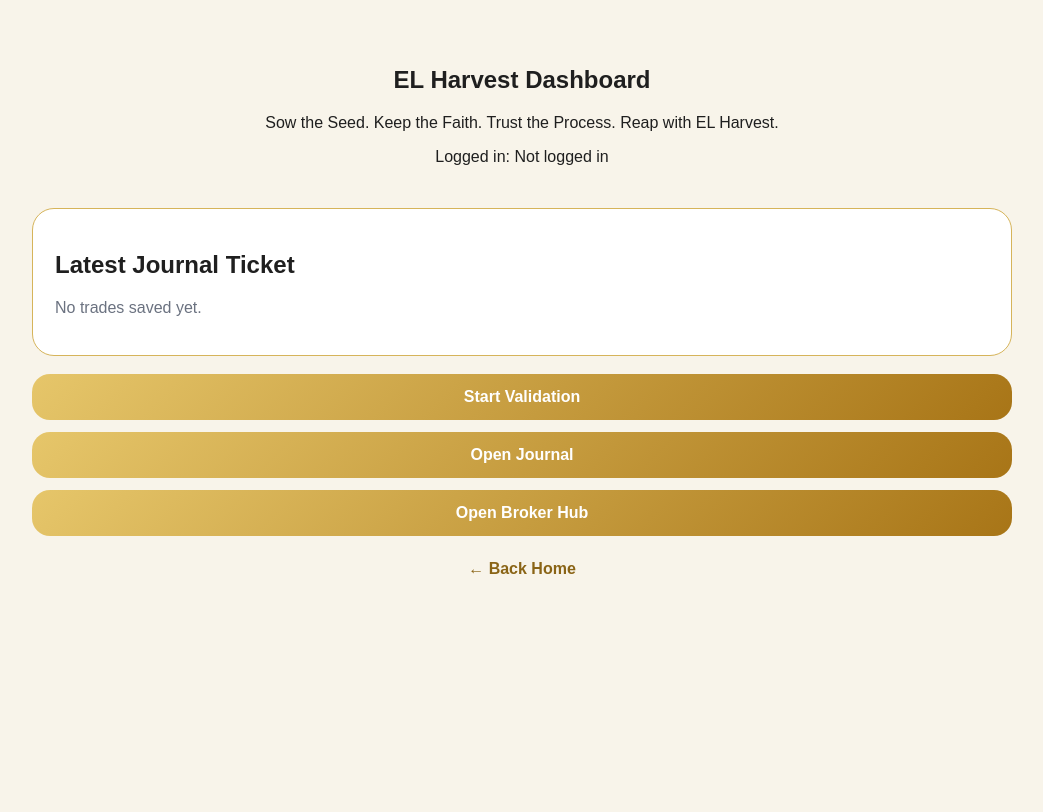
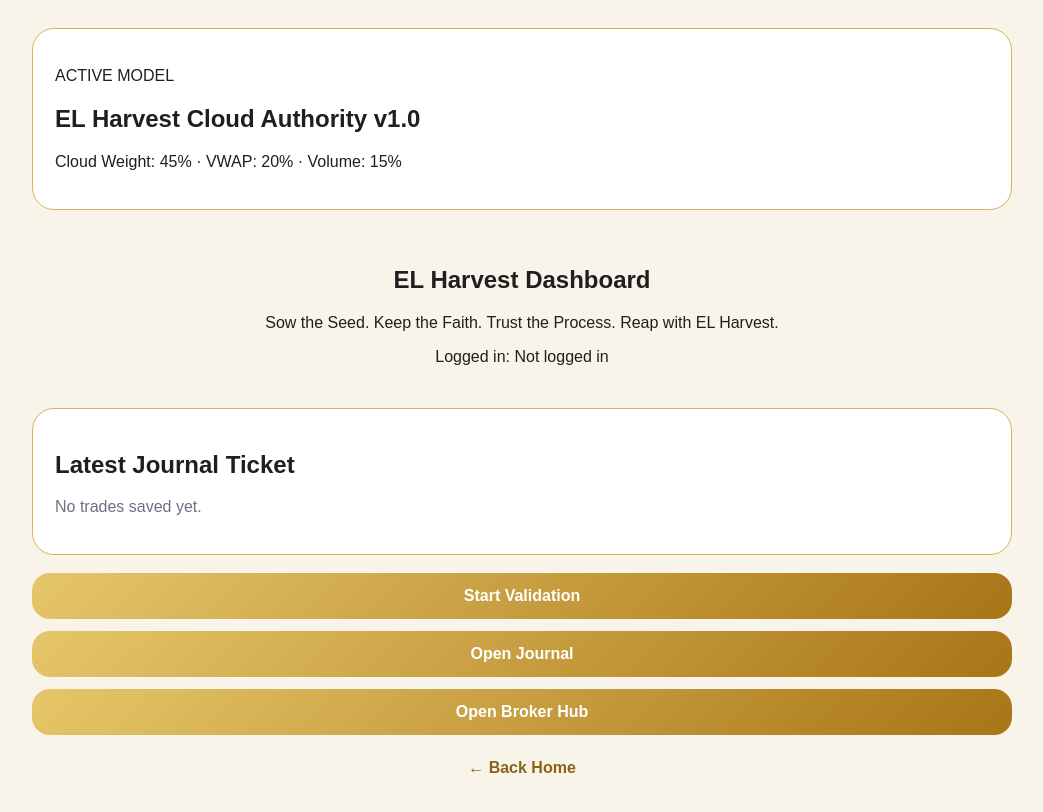
Before and after one commit to 1anointedradio-maker/elharvest-web, a Next.js app: page /dashboard in a window 1280 px wide. Shown: the top 812 px of the page, without its empty margins (118-1161 px from the left). Built offline with nearby package versions, Linux system fonts and the light colour scheme; no server answers; the database is empty.

Commit message:
Update page.jsx

```diff
--- a/app/dashboard/page.jsx
+++ b/app/dashboard/page.jsx
@@ -1,6 +1,7 @@
 "use client";
 
 import { useEffect, useState } from "react";
+import { elHarvestValidationModel } from "../../lib/elHarvestRules";
 
 export default function DashboardPage() {
   const [user, setUser] = useState(null);
@@ -32,6 +33,13 @@ export default function DashboardPage() {
   return (
     <main style={styles.page}>
       <section style={styles.shell}>
+        <section style={styles.card}>
+  <p style={styles.step}>ACTIVE MODEL</p>
+  <h2 style={styles.cardTitle}>{elHarvestValidationModel.version}</h2>
+  <p style={styles.mantra}>
+    Cloud Weight: {elHarvestValidationModel.coreWeights.cloud}% · VWAP: {elHarvestValidationModel.coreWeights.vwap}% · Volume: {elHarvestValidationModel.coreWeights.volume}%
+  </p>
+</section>
         <header style={styles.header}>
           <h1>EL Harvest Dashboard</h1>
           <p>Sow the Seed. Keep the Faith. Trust the Process. Reap with EL Harvest.</p>
```
